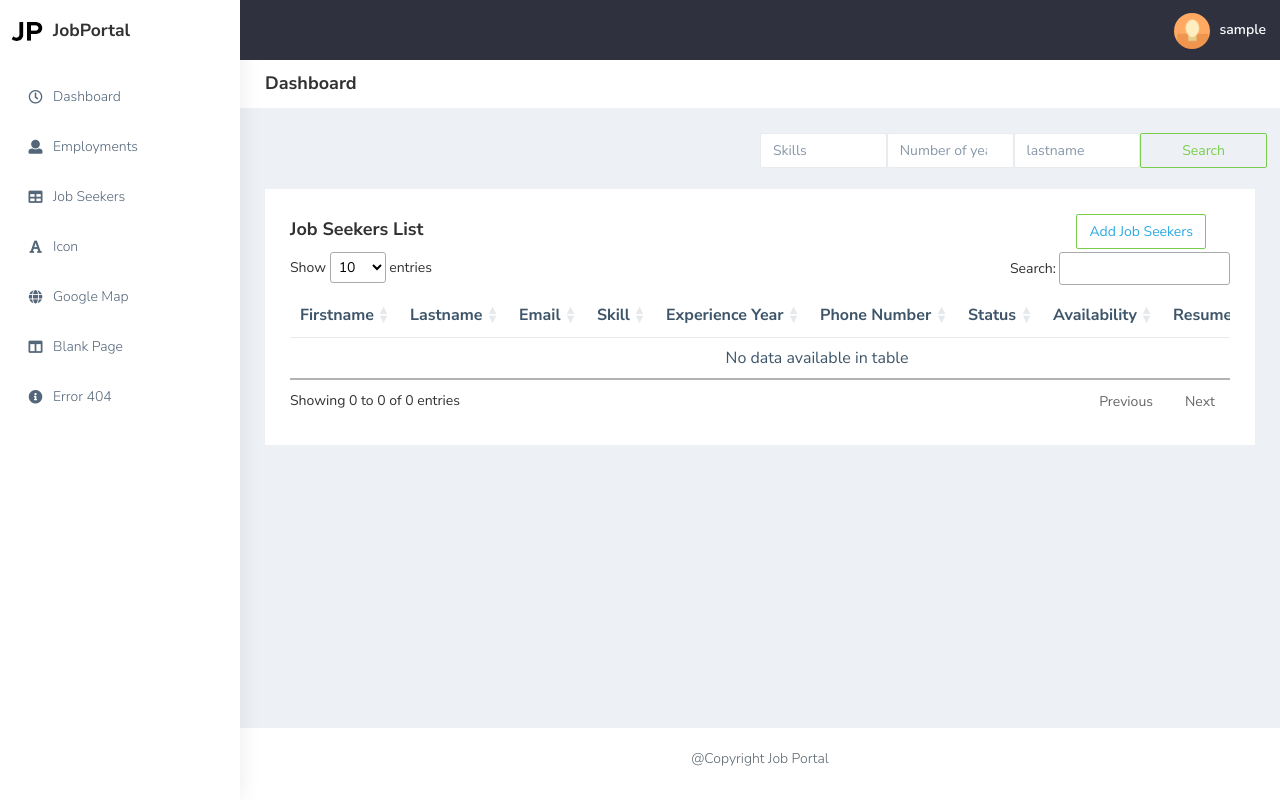
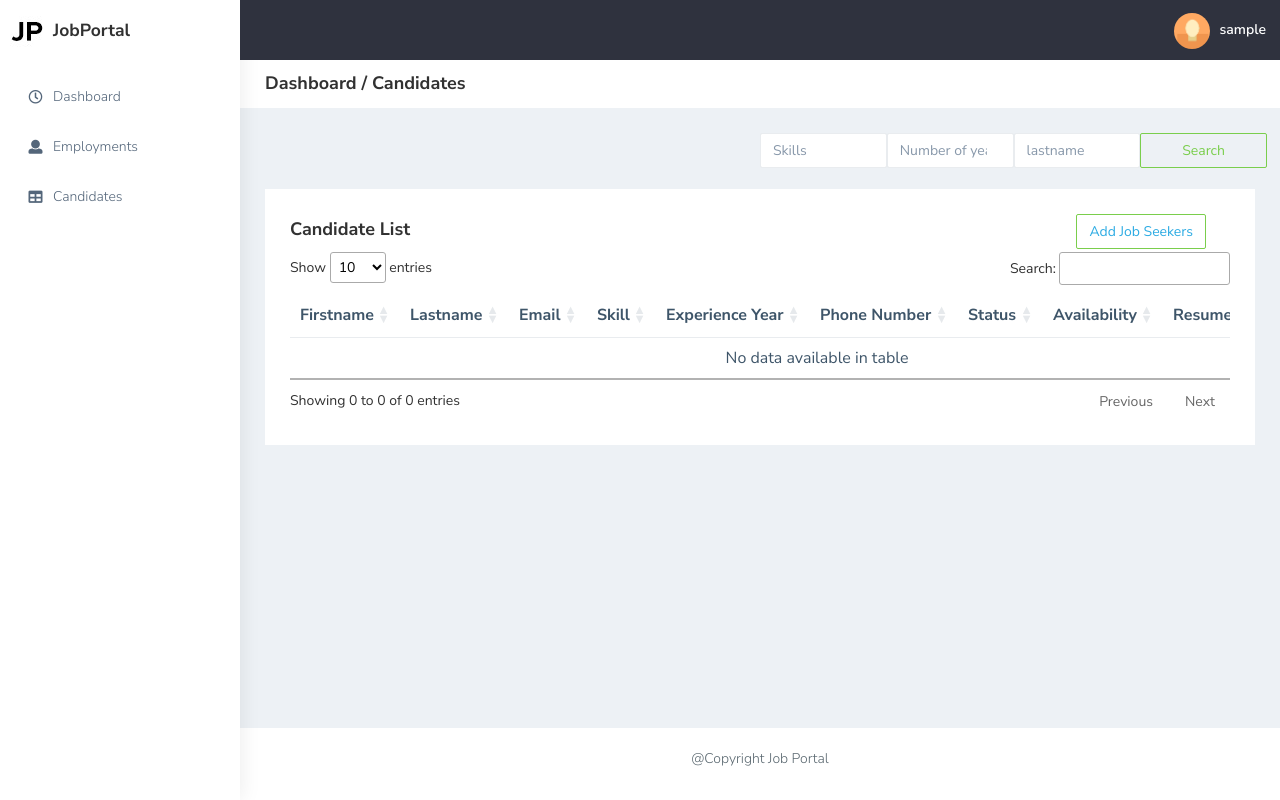
Before and after one commit to Dvinespark/JobPortal, a Django app: page /dashboard/jobseeker in a window 1280 px wide. Run offline with Django 3.2, Linux system fonts and the light colour scheme; the visitor is signed in with stand-in values (Sample User, id 1); data that the repository does not hold is empty; some libraries are stand-ins or nearby versions.

Commit message:
shubhas: views formatted

```diff
--- a/dashboard/templates/base.html
+++ b/dashboard/templates/base.html
@@ -50,9 +50,16 @@
                     <!-- User profile -->
                    {% if request.user.is_authenticated %}
                        <li>
-                           <a class="profile-pic" href="#">
+                       <div class="dropdown show">
+                           <a class="dropdown-toggle profile-pic" href="#" role="button" data-toggle="dropdown" id="dropdownMenuLink" aria-haspopup="true" aria-expanded="false">
                                <img src="{% static 'images/profile.jpg' %}" alt="user-img" width="36"
                                     class="img-circle"><span class="text-white font-medium">{{ request.user.username }}</span></a>
+                          <div class="dropdown-menu" aria-labelledby="dropdownMenuLink">
+                            <a class="dropdown-item" href="{% url 'webapp:logout' %}">Logout</a>
+                          </div>
+                        </div>
+
+
                        </li>
                     {% else %}
                        <a href="{% url 'webapp:home' %}">Login</a>{% endif %}
@@ -87,37 +94,16 @@
                         <a class="sidebar-link waves-effect waves-dark sidebar-link" href="{% url 'dashboard:job_seeker_list' %}"
                            aria-expanded="false">
                             <i class="fa fa-table" aria-hidden="true"></i>
-                            <span class="hide-menu">Job Seekers</span>
+                            <span class="hide-menu">Candidates</span>
                         </a>
                     </li>
-                    <li class="sidebar-item">
-                        <a class="sidebar-link waves-effect waves-dark sidebar-link" href="#"
-                           aria-expanded="false">
-                            <i class="fa fa-font" aria-hidden="true"></i>
-                            <span class="hide-menu">Icon</span>
-                        </a>
-                    </li>
-                    <li class="sidebar-item">
-                        <a class="sidebar-link waves-effect waves-dark sidebar-link" href="#"
-                           aria-expanded="false">
-                            <i class="fa fa-globe" aria-hidden="true"></i>
-                            <span class="hide-menu">Google Map</span>
-                        </a>
-                    </li>
-                    <li class="sidebar-item">
-                        <a class="sidebar-link waves-effect waves-dark sidebar-link" href="#"
-                           aria-expanded="false">
-                            <i class="fa fa-columns" aria-hidden="true"></i>
-                            <span class="hide-menu">Blank Page</span>
-                        </a>
-                    </li>
-                    <li class="sidebar-item">
-                        <a class="sidebar-link waves-effect waves-dark sidebar-link" href="#"
-                           aria-expanded="false">
-                            <i class="fa fa-info-circle" aria-hidden="true"></i>
-                            <span class="hide-menu">Error 404</span>
-                        </a>
-                    </li>
+{#                    <li class="sidebar-item">#}
+{#                        <a class="sidebar-link waves-effect waves-dark sidebar-link" href="#"#}
+{#                           aria-expanded="false">#}
+{#                            <i class="fa fa-info-circle" aria-hidden="true"></i>#}
+{#                            <span class="hide-menu">Error 404</span>#}
+{#                        </a>#}
+{#                    </li>#}
                 </ul>
 
             </nav>
@@ -132,7 +118,7 @@
         <div class="page-breadcrumb bg-white">
             <div class="row align-items-center">
                 <div class="col-lg-3 col-md-4 col-sm-4 col-xs-12">
-                    <h4 class="page-title">Dashboard</h4>
+                    <h4 class="page-title">Dashboard {% if page_title %} / {{ page_title }} {% endif %}</h4>
                 </div>
             </div>
         </div>
@@ -149,6 +135,7 @@
 <script src="{% static 'plugins/bower_components/jquery/dist/jquery.min.js' %}"></script>
 <!--Custom JavaScript -->
 <script src="{% static 'js/custom.js' %}"></script>
+<script src="{% static 'js/bootstrap.min.js' %}"></script>
 {% block scripts %} {% endblock scripts %}
 </body>
 
--- a/dashboard/templates/employment_create.html
+++ b/dashboard/templates/employment_create.html
@@ -18,7 +18,7 @@
                         <form action="{% url 'dashboard:employment_create' %}" method="POST" enctype="multipart/form-data">
                             {% csrf_token %}
                             {{ form.as_p }}
-                            <input type="submit" value="Save" />
+                            <input type="submit" value="Add Employment" />
                         </form>
                     </div>
                 </div>
--- a/dashboard/templates/jobseekers.html
+++ b/dashboard/templates/jobseekers.html
@@ -29,7 +29,7 @@
                 <div class="white-box">
                     <div class="row col-sm-12">
                         <div class="col-sm-6">
-                            <h3 class="box-title">Job Seekers List</h3>
+                            <h3 class="box-title">Candidate List</h3>
                         </div>
                         <div class="col-sm-6">
                             <button id="add-seekers" class="btn btn-outline-success my-2 my-sm-0 float-end" type="submit"><a href="{% url 'dashboard:seeker_create' %}">Add Job Seekers</a></button>
--- a/dashboard/templates/seeker_create.html
+++ b/dashboard/templates/seeker_create.html
@@ -10,7 +10,7 @@
                     <div class="row col-sm-12">
                         <div class="col-sm-6">
 
-                            <h3 class="box-title">Create Job Seeker</h3>
+                            <h3 class="box-title">Add Candidate Manually</h3>
                         </div>
                     </div>
                     <div class="form-inline">
@@ -18,7 +18,7 @@
                         <form action="{% url 'dashboard:seeker_create' %}" method="POST" enctype="multipart/form-data">
                             {% csrf_token %}
                             {{ form.as_p }}
-                            <input type="submit" value="Save" />
+                            <input type="submit" value="Add" />
                         </form>
                     </div>
                 </div>
--- a/dashboard/templates/seeker_update.html
+++ b/dashboard/templates/seeker_update.html
@@ -10,7 +10,7 @@
                     <div class="row col-sm-12">
                         <div class="col-sm-6">
 
-                            <h3 class="box-title">Update Job Seeker Information</h3>
+                            <h3 class="box-title">Update Candidate's Information</h3>
                         </div>
                     </div>
                     <div class="form-inline">
--- a/dashboard/views.py
+++ b/dashboard/views.py
@@ -43,7 +43,8 @@ def employment_list(request):
                 sql += "where created_by = '" + request.user.username + "'"
             results = get_rows(sql)
             context = {
-                'data': json.dumps(results, cls=DjangoJSONEncoder)
+                'data': json.dumps(results, cls=DjangoJSONEncoder),
+                'page_title': "Employments"
             }
             return render(request, 'employments.html', context=context)
         return redirect('webapp:home')
@@ -54,7 +55,7 @@ def employment_create(request):
     # TODO Error handling and optimization required
     if request.method == "GET":
         form = EmploymentForm()
-        return render(request, 'employment_create.html', context={"form": form})
+        return render(request, 'employment_create.html', context={"form": form, "page_title": "Employment"})
     if request.method == "POST":
         form = EmploymentForm(request.POST, request.FILES)
         if form.is_valid():
@@ -70,7 +71,8 @@ def employment_update(request, job_id):
         form = EmploymentForm(instance=Employer.objects.get(id=job_id))
         context_data = {
             'form': form,
-            'job_id': job_id
+            'job_id': job_id,
+            'page_title': "Employment"
         }
         return render(request, "employment_update.html", context=context_data)
     if request.method == "POST":
@@ -117,7 +119,8 @@ def job_seeker_list(request):
             results = get_rows(sql)
             data = json.dumps(results, cls=DjangoJSONEncoder)
             context = {
-                'data': data
+                'data': data,
+                'page_title': "Candidates"
             }
             print(context['data'])
             return render(request, 'jobseekers.html', context=context)
@@ -129,7 +132,7 @@ def job_seeker_list(request):
 def seeker_create(request):
     if request.method == "GET":
         form = SeekerForm()
-        return render(request, 'seeker_create.html', context={"form": form})
+        return render(request, 'seeker_create.html', context={"form": form, "page_title": "Candidate"})
     if request.method == "POST":
         form = SeekerForm(request.POST, request.FILES)
         if form.is_valid():
@@ -145,7 +148,8 @@ def seeker_update(request, seeker_id):
         form = SeekerForm(instance=Employees.objects.get(id=seeker_id))
         context_data = {
             'form': form,
-            'seeker_id': seeker_id
+            'seeker_id': seeker_id,
+            'page_title': "Candidate"
         }
         return render(request, "seeker_update.html", context=context_data)
     if request.method == "POST":
```
